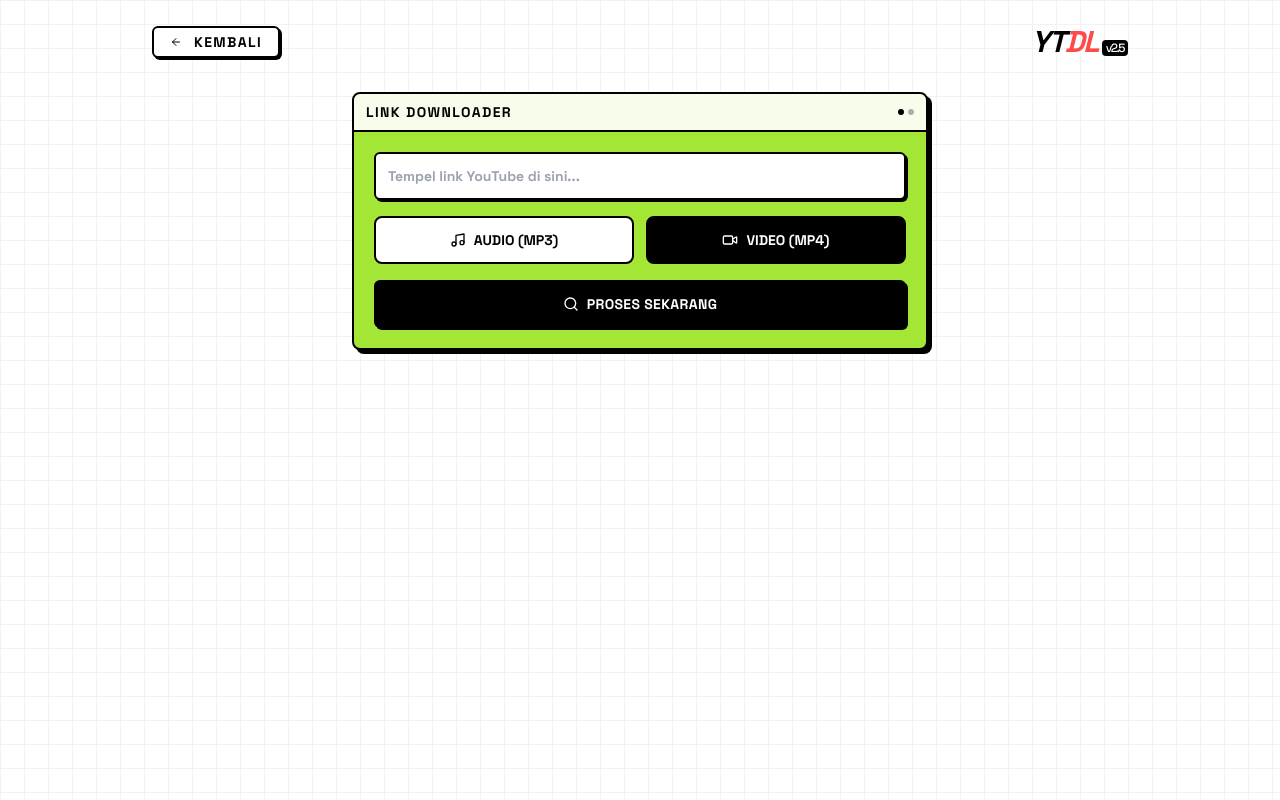
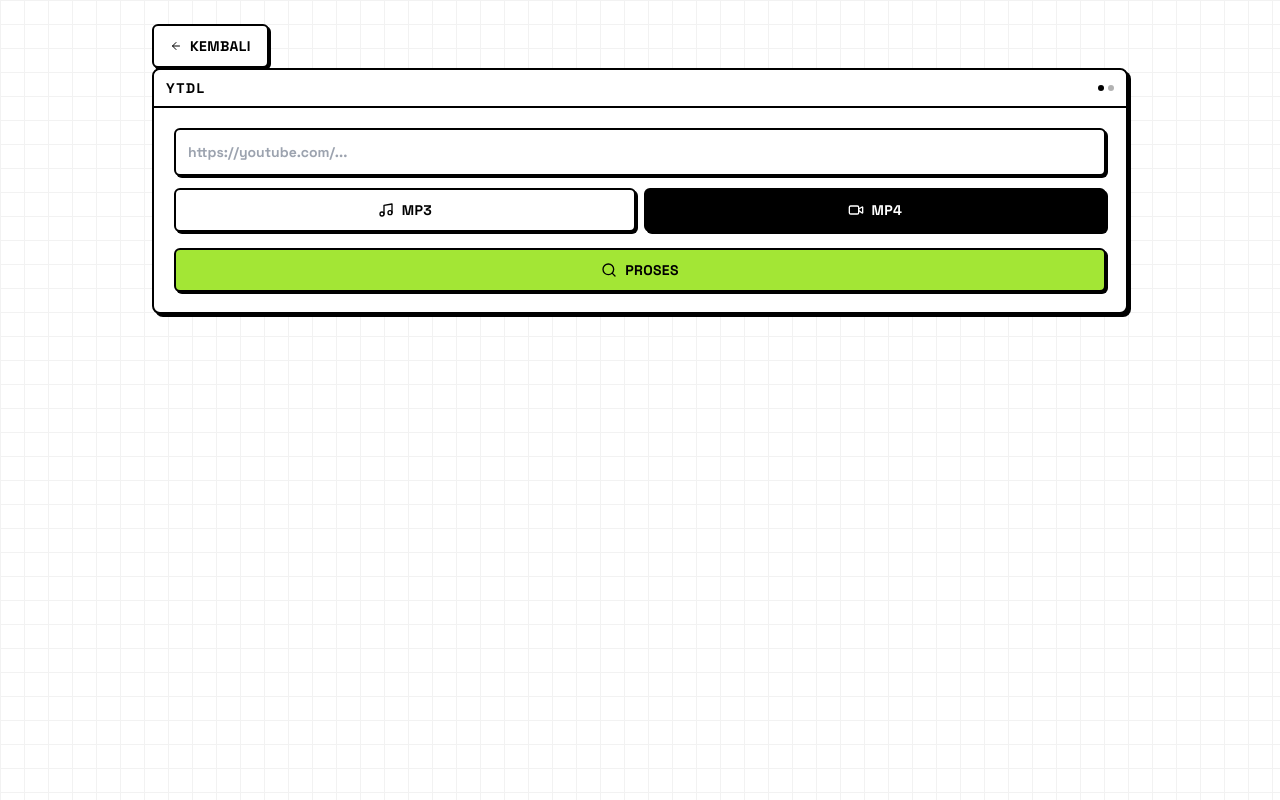
Before and after one commit to akaanakbaik/kaai, a React (Vite) app: page /ytdl in a window 1280 px wide. Built offline with nearby package versions, Linux system fonts and the light colour scheme.

Commit message:
Update Ytdl.jsx

```diff
--- a/src/pages/Ytdl.jsx
+++ b/src/pages/Ytdl.jsx
@@ -1,24 +1,10 @@
 import React, { useState } from 'react';
 import axios from 'axios';
-import { motion, AnimatePresence } from 'framer-motion';
 import { NeoCard, NeoButton, NeoInput, PageWrapper } from '../components/NeoUI';
-import { Search, Download, Music, Video, ArrowLeft, Loader, Clock, Eye } from 'lucide-react';
+import { Search, Download, Music, Video, ArrowLeft, Loader } from 'lucide-react';
 import { Link } from 'react-router-dom';
 import toast from 'react-hot-toast';
 import { Helmet } from 'react-helmet-async';
-
-/* ===============================
-   Helper: Retry Request (Frontend)
-================================= */
-const requestWithRetry = async (fn, retries = 2, delay = 1200) => {
-  try {
-    return await fn();
-  } catch (err) {
-    if (retries <= 0) throw err;
-    await new Promise(res => setTimeout(res, delay));
-    return requestWithRetry(fn, retries - 1, delay * 1.5);
-  }
-};
 
 const Ytdl = () => {
   const [url, setUrl] = useState('');
@@ -26,55 +12,29 @@ const Ytdl = () => {
   const [loading, setLoading] = useState(false);
   const [data, setData] = useState(null);
 
-  /* ===============================
-     Main Handler
-  ================================= */
   const handleProcess = async () => {
-    if (!url) return toast.error('Link wajib diisi!');
-    if (!url.match(/^(https?:\/\/)?(www\.)?(youtube\.com|youtu\.?be)\/.+$/)) {
-      return toast.error('Harus link YouTube yang valid!');
-    }
+    if (!url) return toast.error('Link wajib diisi');
 
     setLoading(true);
     setData(null);
 
-    const toastId = toast.loading('Mengambil metadata...');
+    try {
+      const endpoint =
+        type === 'mp3' ? '/api/ytdl/mp3' :
+        type === 'mp4' ? '/api/ytdl/mp4' :
+        '/api/ytdl/info';
 
-    try {
-      const res = await requestWithRetry(
-        () => axios.post('/api/ytdl/info', { url }),
-        2
-      );
+      const res = await axios.post(endpoint, { url });
 
-      if (!res.data || !res.data.status) {
-        throw new Error(res.data?.msg || 'Gagal mengambil data');
+      if (!res.data?.status) {
+        throw new Error(res.data?.msg || 'Gagal');
       }
 
-      const meta = res.data.metadata || {};
+      setData(res.data.metadata);
+      toast.success('Berhasil');
 
-      setData({
-        id: meta.id || '-',
-        title: meta.title || 'Tanpa Judul',
-        thumbnail: meta.thumbnail || '',
-        duration: meta.duration || '-',
-        views: meta.views || null,
-        author: meta.author || '-',
-        url: meta.url,
-        engine: res.data.engine
-      });
-
-      toast.success('Siap diputar & diunduh!', { id: toastId });
-
-    } catch (err) {
-      console.error(err);
-
-      const msg =
-        err.response?.data?.msg ||
-        err.response?.data?.error_id ||
-        err.message ||
-        'Terjadi kesalahan pada server';
-
-      toast.error(msg, { id: toastId });
+    } catch (e) {
+      toast.error(e.message || 'Server error');
     } finally {
       setLoading(false);
     }
@@ -82,176 +42,50 @@ const Ytdl = () => {
 
   return (
     <PageWrapper>
-      <Helmet>
-        <title>KAAI YTDL - Fast YouTube Downloader</title>
-      </Helmet>
+      <Helmet><title>KAAI YTDL</title></Helmet>
 
-      {/* HEADER */}
-      <div className="flex items-center justify-between mb-8">
       <Link to="/">
-          <NeoButton variant="white" className="h-8 px-3 text-[10px] font-black tracking-widest">
-            <ArrowLeft size={12} className="mr-1" /> KEMBALI
+        <NeoButton variant="white"><ArrowLeft size={12}/> Kembali</NeoButton>
+      </Link>
+
+      <NeoCard title="YTDL">
+        <NeoInput
+          value={url}
+          onChange={e => setUrl(e.target.value)}
+          placeholder="https://youtube.com/..."
+        />
+
+        <div className="grid grid-cols-2 gap-2 mt-3">
+          <NeoButton onClick={() => setType('mp3')} variant={type==='mp3'?'dark':'white'}>
+            <Music size={16}/> MP3
           </NeoButton>
-        </Link>
-        <h1 className="text-3xl font-black italic tracking-tighter">
-          YT<span className="text-[#FF4A4A]">DL</span>
-          <span className="text-xs ml-1 not-italic font-medium bg-black text-white px-1 rounded">
-            v2.5
-          </span>
-        </h1>
+          <NeoButton onClick={() => setType('mp4')} variant={type==='mp4'?'dark':'white'}>
+            <Video size={16}/> MP4
+          </NeoButton>
         </div>
 
-      <div className="max-w-xl mx-auto space-y-6">
-        {/* INPUT CARD */}
-        <NeoCard
-          className="bg-[#A3E635] border-2 border-black shadow-[4px_4px_0px_0px_rgba(0,0,0,1)]"
-          title="LINK DOWNLOADER"
-        >
-          <div className="space-y-4">
-            <NeoInput
-              placeholder="Tempel link YouTube di sini..."
-              value={url}
-              onChange={(e) => setUrl(e.target.value)}
-              className="text-sm font-medium"
-            />
-
-            {/* FORMAT SELECTOR */}
-            <div className="grid grid-cols-2 gap-3">
-              <button
-                onClick={() => setType('mp3')}
-                className={`flex items-center justify-center gap-2 p-3 rounded-lg border-2 border-black transition-all font-black text-sm
-                  ${type === 'mp3'
-                    ? 'bg-black text-white'
-                    : 'bg-white hover:translate-y-[-2px] hover:shadow-[2px_2px_0px_0px_rgba(0,0,0,1)]'}
-                `}
-              >
-                <Music size={16} /> AUDIO (MP3)
-              </button>
-              <button
-                onClick={() => setType('mp4')}
-                className={`flex items-center justify-center gap-2 p-3 rounded-lg border-2 border-black transition-all font-black text-sm
-                  ${type === 'mp4'
-                    ? 'bg-black text-white'
-                    : 'bg-white hover:translate-y-[-2px] hover:shadow-[2px_2px_0px_0px_rgba(0,0,0,1)]'}
-                `}
-              >
-                <Video size={16} /> VIDEO (MP4)
-              </button>
-            </div>
-
-            <NeoButton
-              onClick={handleProcess}
-              disabled={loading}
-              className="w-full h-12 text-sm font-black tracking-wide"
-              variant="dark"
-            >
-              {loading ? (
-                <div className="flex items-center gap-2">
-                  <Loader className="animate-spin" size={16} /> MEMPROSES...
-                </div>
-              ) : (
-                <div className="flex items-center gap-2">
-                  <Search size={16} /> PROSES SEKARANG
-                </div>
-              )}
+        <NeoButton onClick={handleProcess} disabled={loading} className="w-full mt-4">
+          {loading ? <Loader className="animate-spin"/> : <Search size={16}/> }
+          PROSES
         </NeoButton>
-          </div>
       </NeoCard>
 
-        {/* RESULT CARD */}
-        <AnimatePresence>
       {data && (
-            <motion.div
-              initial={{ opacity: 0, scale: 0.95 }}
-              animate={{ opacity: 1, scale: 1 }}
-              exit={{ opacity: 0, scale: 0.95 }}
-            >
-              <NeoCard
-                title="HASIL PENCARIAN"
-                className="bg-white border-2 border-black shadow-[4px_4px_0px_0px_rgba(0,0,0,1)]"
-              >
-                {/* INFO HEADER */}
-                <div className="flex gap-4 mb-4 items-start">
-                  <div className="relative shrink-0">
-                    <img
-                      src={data.thumbnail}
-                      className="w-28 aspect-video object-cover rounded border-2 border-black"
-                      alt="Thumbnail"
-                    />
-                    <div className="absolute -bottom-2 -right-2 bg-[#FF4A4A] text-white text-[10px] font-bold px-1 border border-black">
-                      {data.duration}
-                    </div>
-                  </div>
+        <NeoCard title="HASIL">
+          <img src={data.thumbnail} className="w-full rounded"/>
+          <p>{data.title}</p>
 
-                  <div className="flex-1 min-w-0 space-y-1">
-                    <h3 className="font-black text-sm leading-tight line-clamp-2">
-                      {data.title}
-                    </h3>
-                    <div className="flex flex-wrap gap-2 text-[10px] font-bold text-gray-600">
-                      <span className="flex items-center gap-1 bg-gray-100 px-1 rounded border border-black">
-                        <Clock size={10} /> {data.duration}
-                      </span>
-                      <span className="flex items-center gap-1 bg-gray-100 px-1 rounded border border-black">
-                        {data.author}
-                      </span>
-                      {data.views && (
-                        <span className="flex items-center gap-1 bg-gray-100 px-1 rounded border border-black">
-                          <Eye size={10} /> {Number(data.views).toLocaleString()}
-                        </span>
-                      )}
-                    </div>
-                    <div className="pt-1">
-                      <span className="text-[10px] bg-blue-100 text-blue-800 px-1 py-0.5 rounded font-mono">
-                        Engine: {data.engine}
-                      </span>
-                    </div>
-                  </div>
-                </div>
+          <video controls className="w-full mt-2">
+            <source src={data.url} />
+          </video>
 
-                {/* PLAYER */}
-                <div className="mb-4 w-full bg-black rounded border-2 border-black overflow-hidden">
-                  {data.url ? (
-                    type === 'mp3' ? (
-                      <div className="h-14 flex items-center justify-center bg-[#1a1a1a]">
-                        <audio controls className="w-[95%] h-8">
-                          <source src={data.url} type="audio/mp4" />
-                        </audio>
-                      </div>
-                    ) : (
-                      <video
-                        controls
-                        className="w-full aspect-video bg-black"
-                        poster={data.thumbnail}
-                      >
-                        <source src={data.url} type="video/mp4" />
-                      </video>
-                    )
-                  ) : (
-                    <div className="text-white text-xs p-4 text-center">
-                      Media belum siap atau gagal diproses
-                    </div>
-                  )}
-                </div>
-
-                {/* DOWNLOAD */}
-                <a
-                  href={data.url}
-                  target="_blank"
-                  rel="noreferrer"
-                  download={`${data.title}.${type}`}
-                >
-                  <NeoButton
-                    variant="primary"
-                    className="w-full h-12 text-sm font-black flex items-center justify-center gap-2"
-                  >
-                    <Download size={18} /> DOWNLOAD {type.toUpperCase()}
+          <a href={data.url} target="_blank" rel="noreferrer">
+            <NeoButton variant="primary" className="w-full mt-2">
+              <Download size={16}/> DOWNLOAD
             </NeoButton>
           </a>
         </NeoCard>
-            </motion.div>
       )}
-        </AnimatePresence>
-      </div>
     </PageWrapper>
   );
 };
```
Lines whose indentation alone changed are shown as unchanged.
